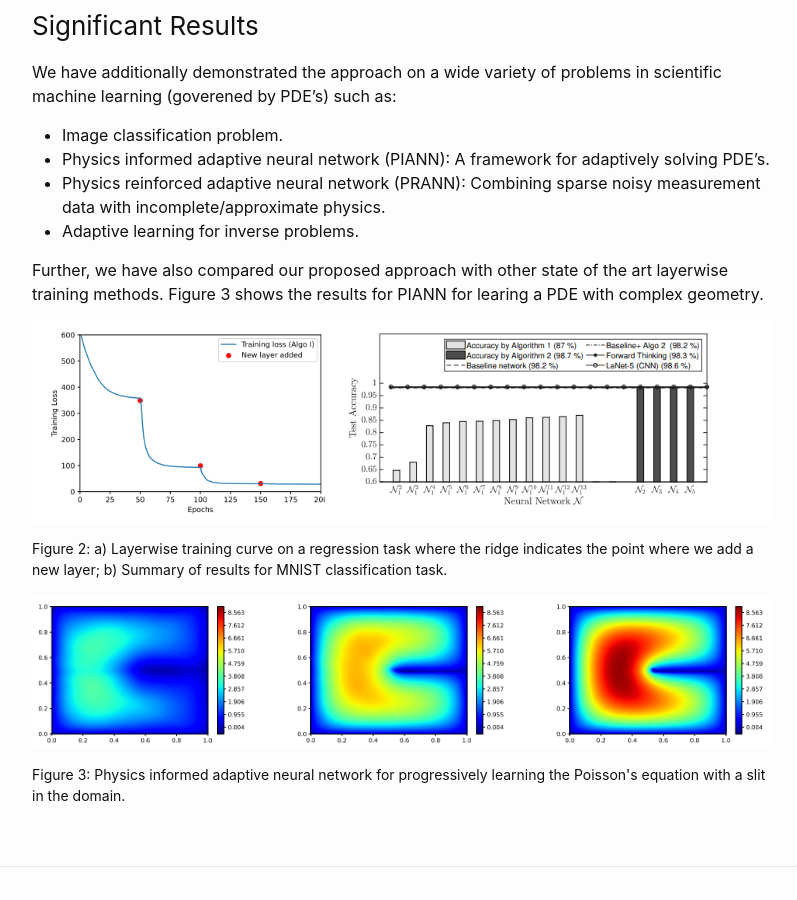
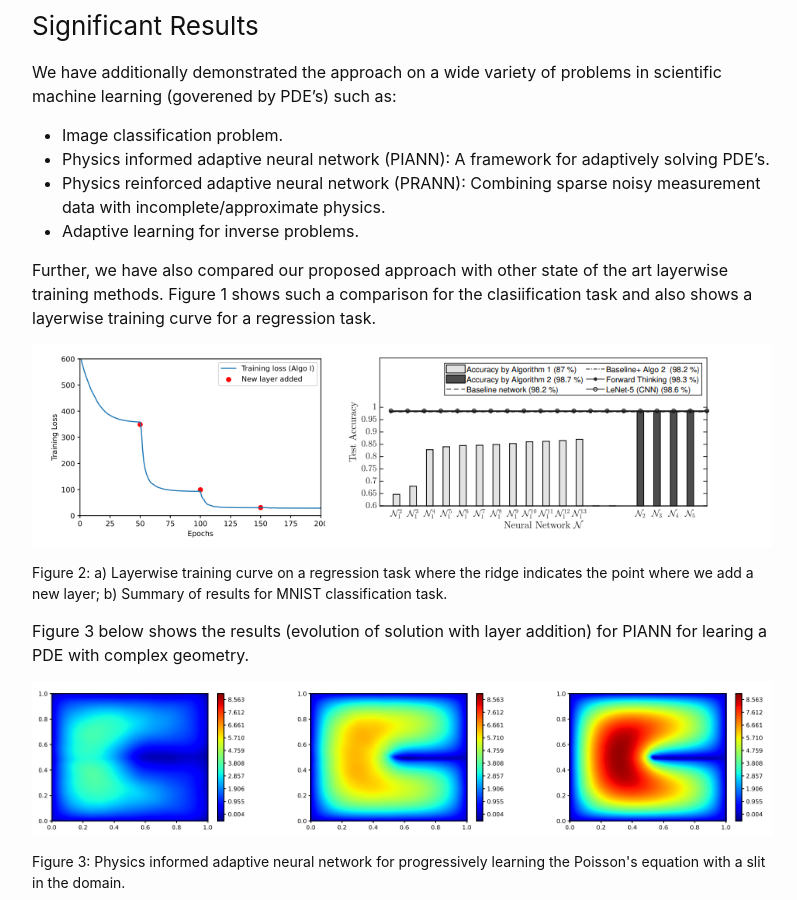
Before and after one commit to tscott-00/phogroup.github.io, a Jekyll site: the page built from cdse/layerwise_training.md, in a window 1280 px wide and 900 px high, scrolled down 1408 px. Shown: the whole window, without its empty margins (238-1035 px from the left). Built offline with Jekyll 4.4.1, drawn with Linux system fonts in a browser that asks for light colours.

Commit message:
Update layerwise_training.md

```diff
--- a/cdse/layerwise_training.md
+++ b/cdse/layerwise_training.md
@@ -45,13 +45,17 @@ We have additionally demonstrated the approach on a wide variety of problems in
 * Physics reinforced adaptive neural network (PRANN): Combining sparse noisy measurement data with incomplete/approximate physics.
 * Adaptive learning for inverse problems.
 
-Further, we have also compared our proposed approach with other state of the art layerwise training methods. Figure 3 shows the results for PIANN for learing a PDE with complex geometry.
+Further, we have also compared our proposed approach with other state of the art layerwise training methods. Figure 1 shows such a comparison for the clasiification task and also shows a layerwise training curve for a regression task.
+
+
 
 <p align="center">
 <img src="/assets/figures/Krish/summary.png">
 <figcaption>Figure 2: a) Layerwise training curve on a regression task where the ridge indicates the point where we add a new layer; b) Summary of results for MNIST classification task.</figcaption>
 </p>
 
+Figure 3 below shows the results (evolution of solution with layer addition) for PIANN for learing a PDE with complex geometry.
+
 
 <p align="center">
 <img src="/assets/figures/Krish/PIANN.png">
```
